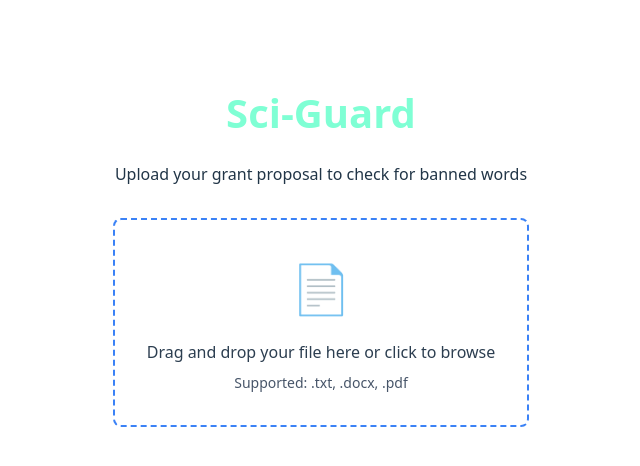
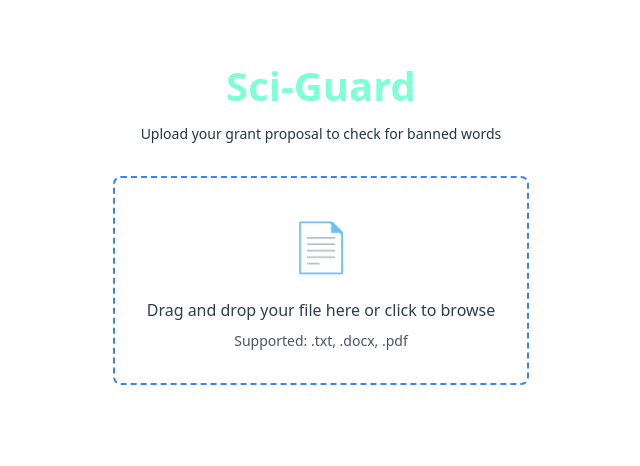
Before and after one commit to thatcatcancode/sci-guard, a React (Vite) app in the folder frontend/sci-guard-web/: page / in a window 1280 px wide. Shown: the top 466 px of the page, without its empty margins (319-959 px from the left). Built offline with nearby package versions, Linux system fonts and the light colour scheme.

Commit message:
configure tailwind

```diff
--- a/frontend/sci-guard-web/package.json
+++ b/frontend/sci-guard-web/package.json
@@ -10,10 +10,12 @@
     "preview": "vite preview"
   },
   "dependencies": {
+    "@tailwindcss/vite": "^4.1.4",
     "chart.js": "^4.4.9",
     "react": "^19.0.0",
     "react-chartjs-2": "^5.3.0",
-    "react-dom": "^19.0.0"
+    "react-dom": "^19.0.0",
+    "tailwindcss": "^4.1.4"
   },
   "devDependencies": {
     "@eslint/js": "^9.22.0",
--- a/frontend/sci-guard-web/src/App.css
+++ b/frontend/sci-guard-web/src/App.css
@@ -1,3 +1,5 @@
+@import "tailwindcss";
+
 #root {
   max-width: 1280px;
   margin: 0 auto;
--- a/frontend/sci-guard-web/src/App.jsx
+++ b/frontend/sci-guard-web/src/App.jsx
@@ -63,8 +63,8 @@ function App() {
   return (
     <div className="container">
       <header>
-        <h1>Sci-Guard</h1>
-        <p>Upload your grant proposal to check for banned words</p>
+        <h1 className="text-2xl font-bold mb-4">Sci-Guard</h1>
+        <p className="text-sm">Upload your grant proposal to check for banned words</p>
       </header>
 
       <main>
--- a/frontend/sci-guard-web/vite.config.js
+++ b/frontend/sci-guard-web/vite.config.js
@@ -1,5 +1,6 @@
 import { defineConfig } from 'vite'
 import react from '@vitejs/plugin-react'
+import tailwindcss from '@tailwindcss/vite'
 
 // https://vite.dev/config/
 export default defineConfig(({
@@ -7,7 +8,10 @@ export default defineConfig(({
 }) => {
   const isDev = mode === 'development';
   return {
-    plugins: [react()],
+    plugins: [
+      react(),
+      tailwindcss(),
+    ],
     server: isDev ? {
       proxy: {
         '/api': {
```
Also changed, not shown: 2 other files (tests, documents, lock files or other folders).
